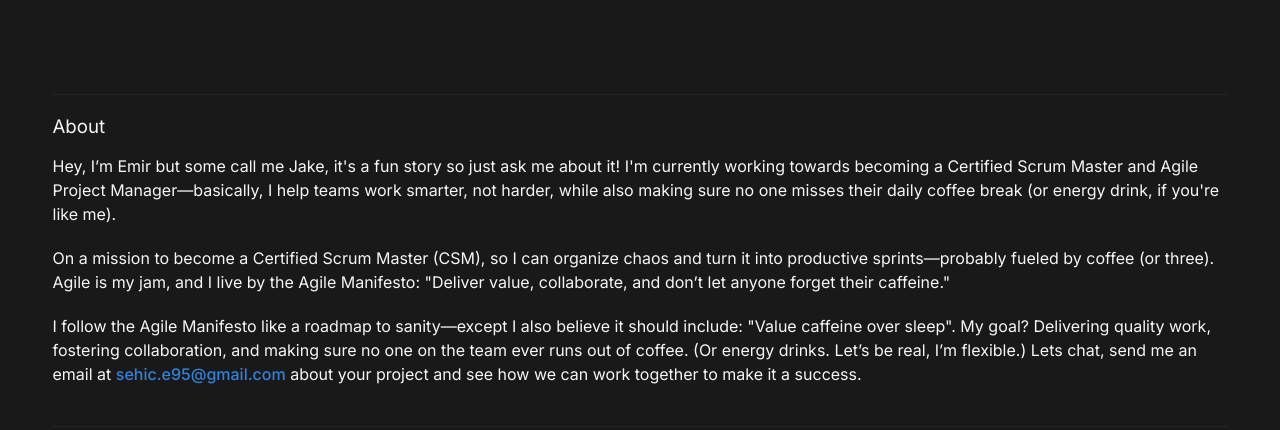
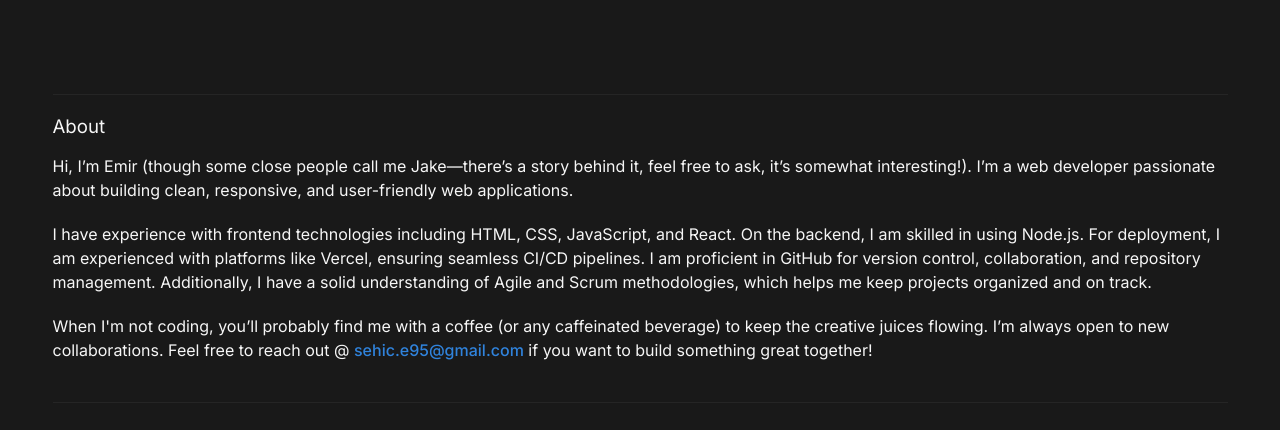
Before and after one commit to Emzahx/emirsehic.co, a plain HTML site: page index.html in a window 1280 px wide. Shown: the part 265-695 px from the top of the page. Drawn offline with Linux system fonts and the light colour scheme.

Commit message:
updated bio

```diff
--- a/index.html
+++ b/index.html
@@ -63,22 +63,22 @@
         <h5>About</h5>
         <div class="ab-content">
           <p>
-            Hey, I’m Emir but some call me Jake, it's a fun story so just ask me about it! I'm currently working towards
-            becoming a Certified Scrum Master and Agile Project Manager—basically, I help teams work smarter, not
-            harder, while also making sure no one misses their daily coffee break (or energy drink, if you're like me).
+            Hi, I’m Emir (though some close people call me Jake—there’s a story behind it, feel free to ask, it’s
+            somewhat interesting!). I’m a web developer passionate about building clean, responsive, and user-friendly
+            web applications.
           </p>
-          <p>On a mission to become a Certified Scrum Master (CSM), so I can organize chaos and turn it into productive
-            sprints—probably fueled by coffee (or three).
-            Agile is my jam, and I live by the Agile Manifesto: "Deliver value, collaborate, and don’t let anyone forget
-            their caffeine."
+          <p>
+            I have experience with frontend technologies including HTML, CSS, JavaScript, and React. On the backend, I
+            am skilled in using Node.js. For deployment, I am experienced with platforms like Vercel, ensuring seamless
+            CI/CD pipelines. I am proficient in GitHub for version control, collaboration, and repository management.
+            Additionally, I have a solid understanding of Agile and Scrum methodologies, which helps me keep projects
+            organized and on track.
           </p>
-          <p>I follow the Agile Manifesto like a roadmap to sanity—except I also believe it should include: "Value
-            caffeine over sleep". My goal? Delivering quality work, fostering collaboration, and making sure no one on
-            the team ever runs out of coffee. (Or energy drinks. Let’s be real, I’m flexible.) Lets chat, send me an
-            email at <a href="mailto:sehic.e95@gmail.com" class="email">sehic.e95@gmail.com</a> about your project and
-            see how we can work together
-            to
-            make it a success.</p>
+          <p>When I'm not coding, you’ll probably find me with a coffee (or any caffeinated beverage) to keep the
+            creative juices flowing. I’m always open to new collaborations. Feel free to reach out @ <a
+              href="mailto:sehic.e95@gmail.com" class="email">sehic.e95@gmail.com</a> if you want to build something
+            great together!
+          </p>
         </div>
       </section>
       <div class="skills">
```
